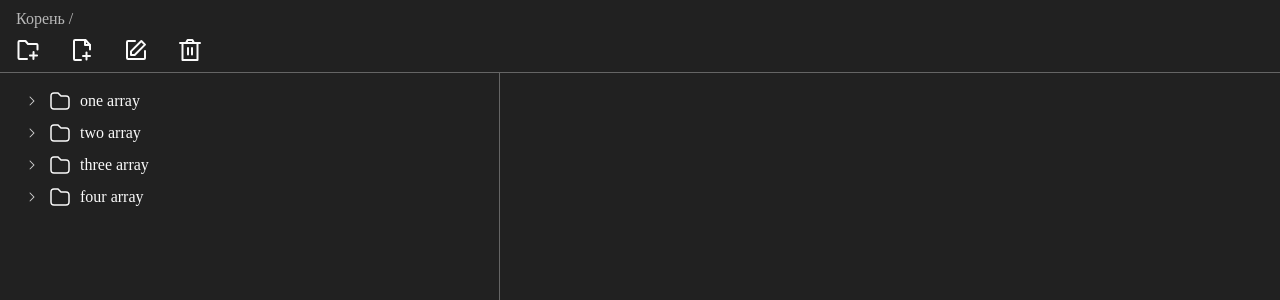
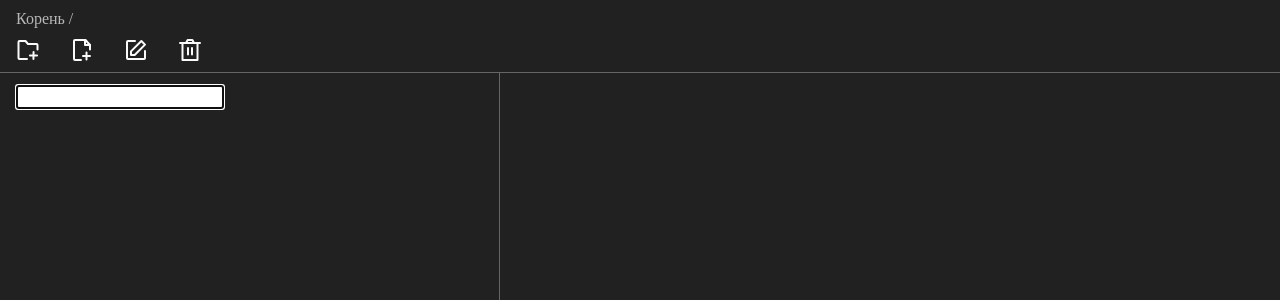
Before and after one commit to FedoseevDS/tree-vscode, a React (Vite) app: page / in a window 1280 px wide. Both pictures are taken after a click on the button 28 px from the left and 52 px from the top of the page. Shown: the top 300 px of the page. Built offline with nearby package versions, Linux system fonts and the light colour scheme.

Commit message:
добавил логику создание папки, файла и редактирования элемента

```diff
--- a/src/components/sideBar/index.tsx
+++ b/src/components/sideBar/index.tsx
@@ -4,17 +4,25 @@ import RenderTree from 'components/tree';
 
 import StateButtonContext from 'context/stateButtonContext';
 
-import { data } from './const';
+// import { data } from './const';
+
+import { useLocalStorage } from 'hooks/useLocalStorage';
 
 import styles from './styles.module.scss';
 
 const SideBar = () => {
   const [stateButton, setStateButton] = useContext(StateButtonContext);
 
+  const [data, setData] = useLocalStorage('data', []);
+
+  // console.log('data', data);
+
   return (
     <div className={styles.container}>
       <RenderTree
         data={data}
+        onData={setData}
+        onStateButton={setStateButton}
         stateButton={stateButton}
       />
     </div>
--- a/src/components/tree/index.tsx
+++ b/src/components/tree/index.tsx
@@ -1,30 +1,44 @@
 import cn from 'classnames';
-import { ChangeEvent, Fragment, SetStateAction, useCallback, useMemo, useState } from 'react';
+import { nanoid } from 'nanoid';
+import {
+  ChangeEvent,
+  Dispatch,
+  Fragment,
+  KeyboardEventHandler,
+  SetStateAction,
+  useCallback,
+  useEffect,
+  useMemo,
+  useState,
+} from 'react';
 import { useSearchParams } from 'react-router-dom';
 import { Node } from 'types';
 
 import IconChevron from 'assets/chevron.svg?react';
 import IconFolder from 'assets/folder.svg?react';
 
+import { handleTree } from './utils';
+
 import styles from './styles.module.scss';
 
 const RenderTree = ({
   data,
+  onData: setData,
+  onStateButton,
   stateButton,
 }: {
   data: [] | Array<Node> | undefined;
+  onData?: void;
+  onStateButton: Dispatch<SetStateAction<string>> | null;
   stateButton: string;
 }) => {
   const [showChildren, setShowChildren] = useState(new Set(null));
-  const [value, setValue] = useState<SetStateAction<string>>('');
+  const [value, setValue] = useState<number | readonly string[] | string | undefined>('');
+  const [isCreateItem, setIsCreateItem] = useState(false);
 
   const [searchParams, setSearchParams] = useSearchParams();
 
   const currentId = useMemo(() => searchParams.get('id'), [searchParams]);
-  const isCreateItem = useMemo(
-    () => stateButton === 'createFolder' || stateButton === 'createFile',
-    [stateButton],
-  );
   const isEdit = useMemo(() => stateButton === 'edit', [stateButton]);
 
   const handleClick = useCallback(
@@ -50,7 +64,35 @@ const RenderTree = ({
     setValue(e?.target?.value);
   }, []);
 
-  return data?.map((i) => {
+  const onInputKeyDown: KeyboardEventHandler<HTMLInputElement> = useCallback(
+    (e) => {
+      if (e.code === 'Enter' || e.code === 'NumpadEnter') {
+        setData((prevData: Array<Node>) => {
+          const result = handleTree({
+            data: prevData ? [...prevData] : [],
+            name: value,
+            paramsId: searchParams.get('id') || '',
+            type: stateButton,
+            uniqueId: nanoid,
+          });
+
+          return result as Array<Node> | undefined;
+        });
+        if (onStateButton) {
+          onStateButton('');
+        }
+        setValue('');
+      }
+    },
+    [onStateButton, setData, value, searchParams, stateButton],
+  );
+
+  useEffect(() => {
+    setIsCreateItem(stateButton === 'createFolder' || stateButton === 'createFile');
+  }, [stateButton]);
+
+  if (data?.length) {
+    return data?.map((i, _, arr) => {
       const isChildren = !!i.children;
 
       return (
@@ -59,16 +101,40 @@ const RenderTree = ({
             className={cn(styles.item, { [styles.itemActive]: searchParams.get('id') === i.id })}
             onClick={handleClick(i.id)}
           >
+            {i.type === 'createFolder' && (
+              <>
                 <IconChevron
                   className={cn(styles.chevron, { [styles.chevronActive]: showChildren.has(i.id) })}
                 />
                 <IconFolder />
-          {isEdit && currentId === i.id ? <input type="text" /> : <span>{i.name}</span>}
+              </>
+            )}
+            {isEdit && currentId === i.id ? (
+              <input
+                autoFocus
+                onChange={handleChange}
+                onKeyDown={onInputKeyDown}
+                type="text"
+                value={value}
+              />
+            ) : (
+              <span>{i.name}</span>
+            )}
           </button>
           {isCreateItem && currentId === i.id && (
             <input
               autoFocus
               onChange={handleChange}
+              onKeyDown={onInputKeyDown}
+              type="text"
+              value={value}
+            />
+          )}
+          {isCreateItem && arr.slice(-1).find(({ id }) => id === i.id) && !currentId && (
+            <input
+              autoFocus
+              onChange={handleChange}
+              onKeyDown={onInputKeyDown}
               type="text"
               value={value}
             />
@@ -77,6 +143,8 @@ const RenderTree = ({
             <div className={styles.children}>
               <RenderTree
                 data={i.children}
+                onData={setData}
+                onStateButton={onStateButton}
                 stateButton={stateButton}
               />
             </div>
@@ -84,6 +152,20 @@ const RenderTree = ({
         </Fragment>
       );
     });
+  } else {
+    return (
+      isCreateItem &&
+      !currentId && (
+        <input
+          autoFocus
+          onChange={handleChange}
+          onKeyDown={onInputKeyDown}
+          type="text"
+          value={value}
+        />
+      )
+    );
+  }
 };
 
 export default RenderTree;
--- /dev/null
+++ b/src/components/tree/utils.ts
@@ -0,0 +1,59 @@
+import { Node } from 'types';
+
+export const handleTree = ({
+  data,
+  name,
+  paramsId,
+  type,
+  uniqueId,
+}: {
+  data: Array<Node>;
+  name: string;
+  paramsId: string;
+  type: string;
+  uniqueId: () => string;
+}): Array<Node> => {
+  if (paramsId === '') {
+    return [
+      ...data,
+      {
+        children: [],
+        id: uniqueId(),
+        name,
+        type,
+      },
+    ];
+  }
+
+  return data.map((item) => {
+    if (item.id === paramsId) {
+      if (type === 'createFolder' || type === 'createFile') {
+        return {
+          ...item,
+          children: [
+            ...(item.children || []),
+            {
+              ...(type === 'createFolder' ? { children: [] } : null),
+              id: uniqueId(),
+              name,
+              type,
+            },
+          ],
+        };
+      }
+      if (type === 'edit') {
+        return {
+          children: [...(item.children || [])],
+          id: paramsId,
+          name,
+          type: item.type,
+        };
+      }
+    }
+
+    return {
+      ...item,
+      children: handleTree({ data: item.children || [], name, paramsId, type, uniqueId }),
+    };
+  });
+};
--- a/src/hooks/useLocalStorage.ts
+++ b/src/hooks/useLocalStorage.ts
@@ -1,6 +1,6 @@
 import { useState } from 'react';
 
-export const useLocalStorage = (key, defaultValue) => {
+export const useLocalStorage = (key: string, defaultValue) => {
   const [localStorageValue, setLocalStorageValue] = useState(() => {
     const value = localStorage.getItem(key);
 
```
Also changed, not shown: 1 other file (tests, documents, lock files or other folders). Lines whose indentation alone changed are shown as unchanged.
